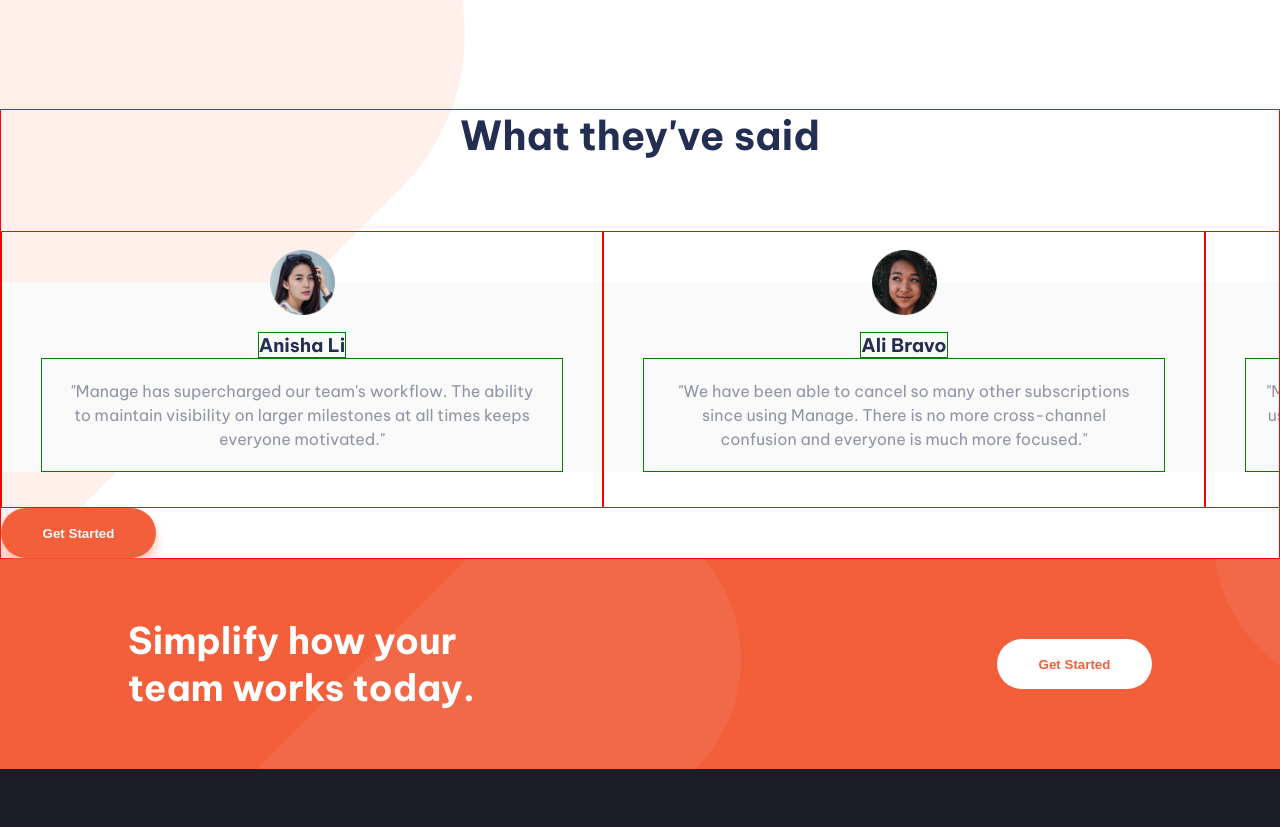
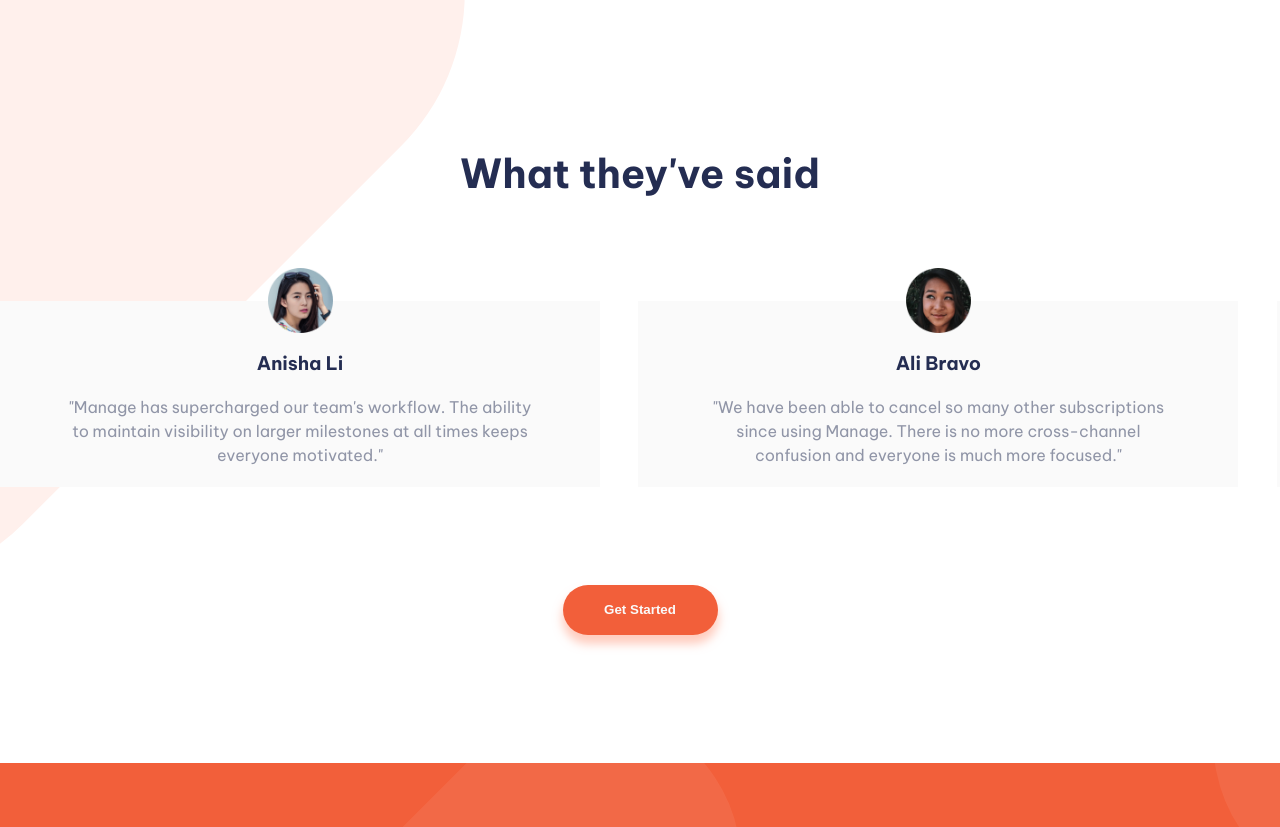
Before and after one commit to jeffestella/manage-landing-page, a React (Create React App) app: page / in a window 1280 px wide. Shown: the part 1312-2139 px from the top of the page. Built offline with nearby package versions, Linux system fonts and the light colour scheme.

Commit message:
SectionTestimonials: set spacing. App: adjust .whiteBgContent bg align

```diff
--- a/src/components/App.css
+++ b/src/components/App.css
@@ -11,6 +11,6 @@
 .whiteBgContent {
   background-image: url(../assets/bg-tablet-pattern.svg);
   background-repeat: no-repeat;
-  background-position: left -75% bottom -30%;
+  background-position: left -75% bottom 15%;
 
 }
--- a/src/components/SectionTestimonials.module.css
+++ b/src/components/SectionTestimonials.module.css
@@ -1,14 +1,16 @@
 .container {
-    border: 1px solid red;
+    /* border: 1px solid red; */
     min-height: 400px;
+    margin: 3% 0 10%;
 
     display: flex;
     flex-direction: column;
+    align-items: center;
 
 }
 
 .container > h1 {
-    margin: 0 0 5.5% 0;
+    margin: 0 0 4% 0;
     padding: 0;
 
     font-size: 2.5rem;
@@ -19,9 +21,11 @@
 .carousel {
     /* border: 1px solid blue; */
     width: 100%;
+    margin: 0 0 5%;
 
     display: grid;
     grid-template-columns: repeat(4, auto);
+    grid-gap: 3%;
 
     overflow-x: scroll;
     overflow-y:visible;
--- a/src/components/TestimonialCard.module.css
+++ b/src/components/TestimonialCard.module.css
@@ -1,5 +1,5 @@
 .container {
-    border: 1px solid red;
+    /* border: 1px solid red; */
     --card-width: 600px;
     margin: calc(-1 * var(--img-width)/2) 0 0 0;
     width: var(--card-width);
@@ -45,7 +45,7 @@
 }
 
 .text > h1 {
-    border: 1px solid green;
+    /* border: 1px solid green; */
     margin: 0;
     padding: 0;
     text-align: center;
@@ -53,7 +53,7 @@
 
 
 .text > p {
-    border: 1px solid green;
+    /* border: 1px solid green; */
     width: 80%;
     margin: 0;
     padding: 20px;
```
